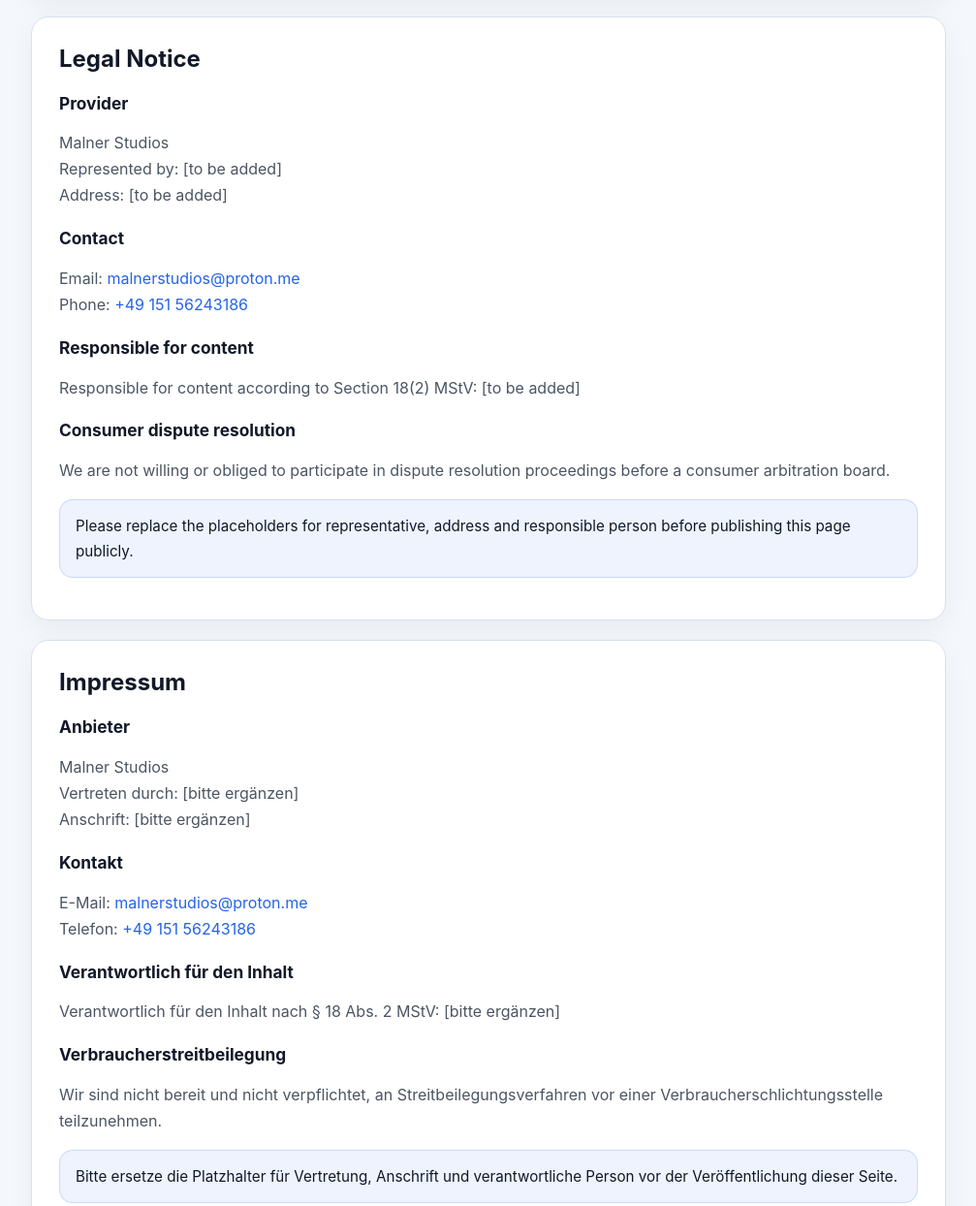
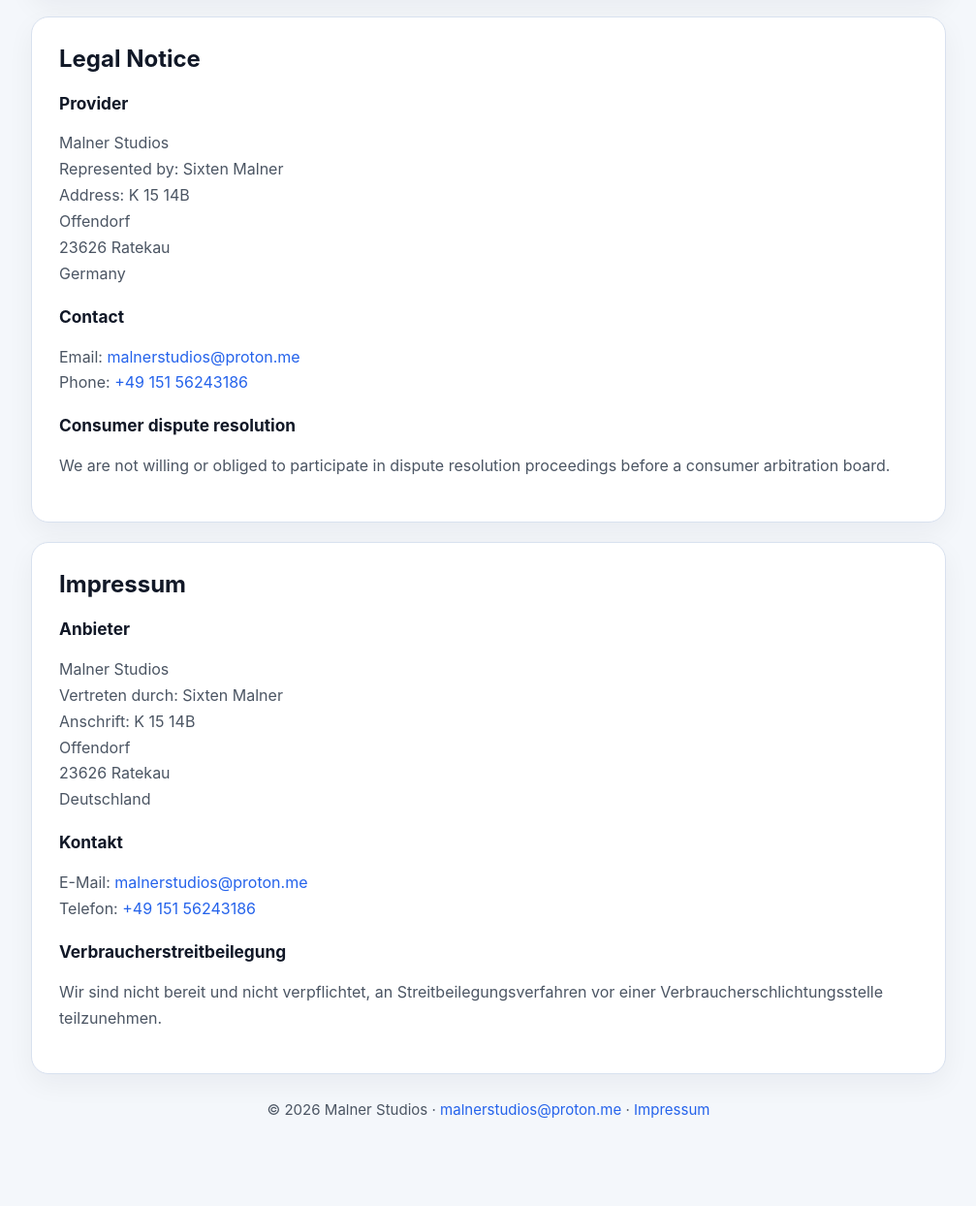
Before and after one commit to foxcountapp/foxcountapp.github.io, a plain HTML site: page impressum.html in a window 1280 px wide. Shown: the part 320-1564 px from the top of the page at 97% size, without its empty margins (136-1143 px from the left). After the commit the page ends 1534 px from the top, so only its background shows below. Drawn offline with Linux system fonts and the light colour scheme.

Commit message:
Update impressum.html

```diff
--- a/impressum.html
+++ b/impressum.html
@@ -139,10 +139,13 @@
 
   <h3>Provider</h3>
   <p>
-    Malner Studios<br>
-    Represented by: [to be added]<br>
-    Address: [to be added]
-  </p>
+  Malner Studios<br>
+  Represented by: Sixten Malner<br>
+  Address: K 15 14B<br>
+  Offendorf<br>
+  23626 Ratekau<br>
+  Germany
+</p>
 
   <h3>Contact</h3>
   <p>
@@ -150,24 +153,23 @@
     Phone: <a href="tel:+4915156243186">+49 151 56243186</a>
   </p>
 
-  <h3>Responsible for content</h3>
-  <p>Responsible for content according to Section 18(2) MStV: [to be added]</p>
-
   <h3>Consumer dispute resolution</h3>
   <p>We are not willing or obliged to participate in dispute resolution proceedings before a consumer arbitration board.</p>
 
-  <p class="notice small">Please replace the placeholders for representative, address and responsible person before publishing this page publicly.</p>
 </section>
 
 <section id="de" lang="de">
   <h2>Impressum</h2>
 
   <h3>Anbieter</h3>
-  <p>
-    Malner Studios<br>
-    Vertreten durch: [bitte ergänzen]<br>
-    Anschrift: [bitte ergänzen]
-  </p>
+ <p>
+  Malner Studios<br>
+  Vertreten durch: Sixten Malner<br>
+  Anschrift: K 15 14B<br>
+  Offendorf<br>
+  23626 Ratekau<br>
+  Deutschland
+</p>
 
   <h3>Kontakt</h3>
   <p>
@@ -175,13 +177,9 @@
     Telefon: <a href="tel:+4915156243186">+49 151 56243186</a>
   </p>
 
-  <h3>Verantwortlich für den Inhalt</h3>
-  <p>Verantwortlich für den Inhalt nach § 18 Abs. 2 MStV: [bitte ergänzen]</p>
-
   <h3>Verbraucherstreitbeilegung</h3>
   <p>Wir sind nicht bereit und nicht verpflichtet, an Streitbeilegungsverfahren vor einer Verbraucherschlichtungsstelle teilzunehmen.</p>
 
-  <p class="notice small">Bitte ersetze die Platzhalter für Vertretung, Anschrift und verantwortliche Person vor der Veröffentlichung dieser Seite.</p>
 </section>
 
 
```
